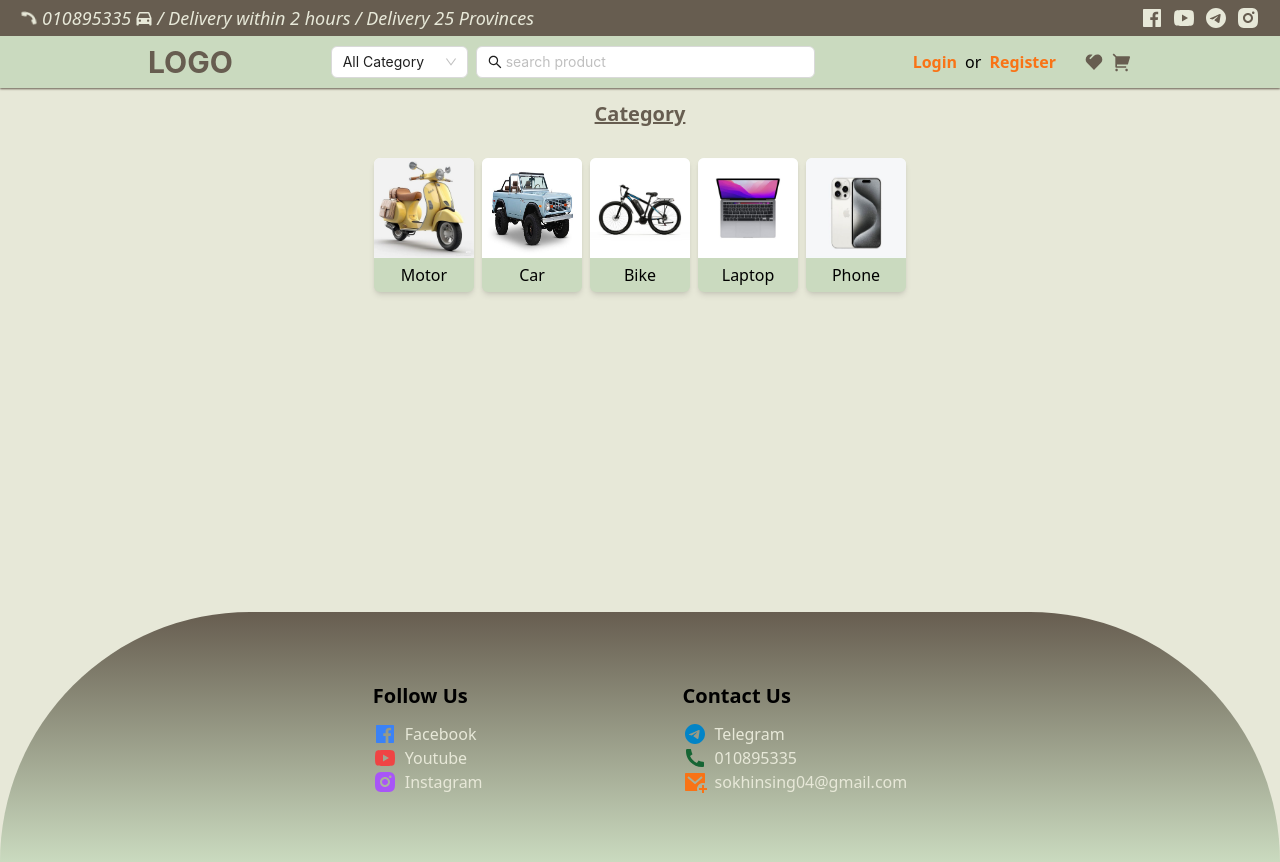
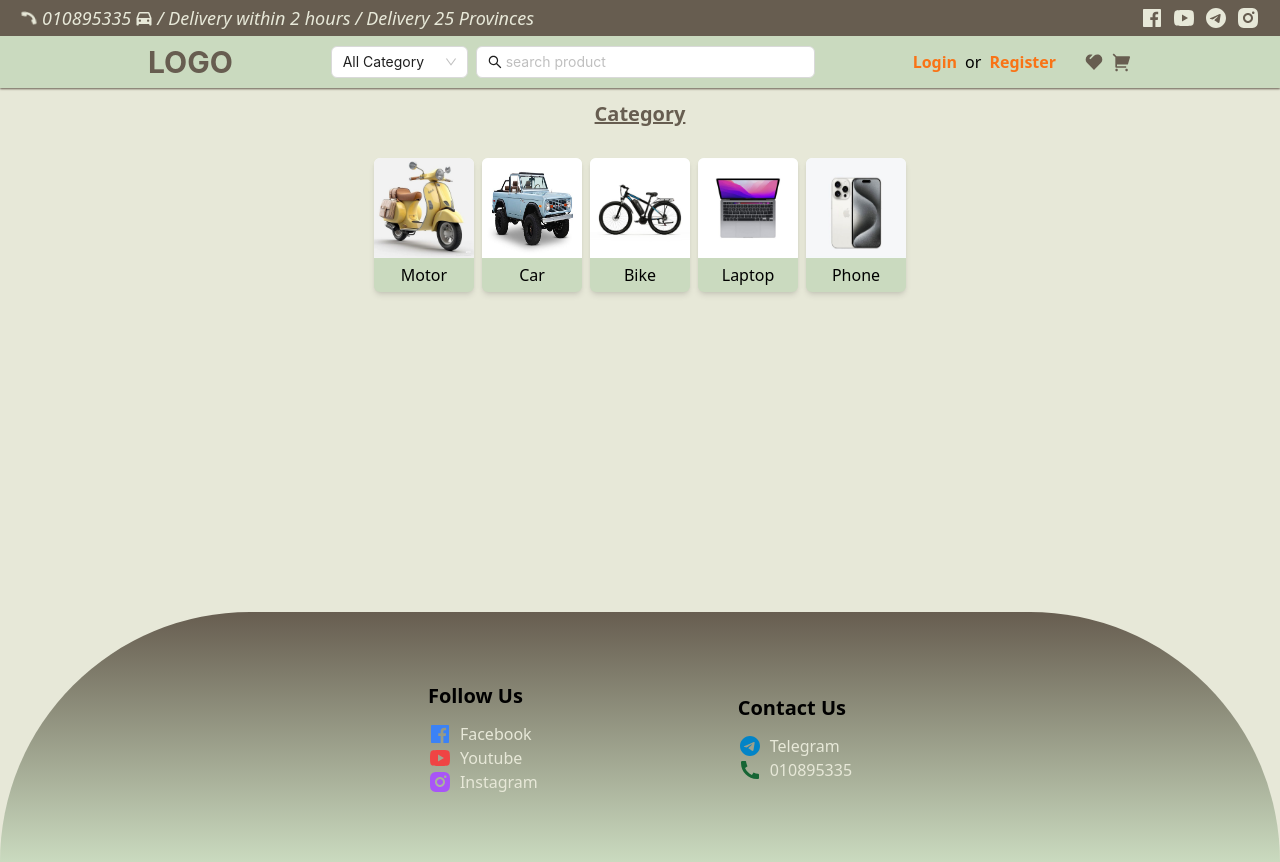
Before and after one commit to sokhin-web/front_end_ecomerce, a React (Vite) app: page /front_end_ecomerce/category in a window 1280 px wide. Built offline with nearby package versions, Linux system fonts and the light colour scheme.

Commit message:
5 commit

```diff
--- a/src/components/Footer.jsx
+++ b/src/components/Footer.jsx
@@ -1,7 +1,6 @@
 import {
   RiFacebookBoxFill,
   RiInstagramFill,
-  RiMailAddFill,
   RiPhoneFill,
   RiTelegramFill,
   RiYoutubeFill,
@@ -9,7 +8,7 @@ import {
 
 function Footer() {
   return (
-    <div className="bg-gradient-to-b from-[#675D50] to-[#CADABF] w-full h-[250px] mt-[300px]  rounded-t-full phone:rounded-t-xl phone:mt[20px] tablet:rounded-t-xl ">
+    <div className="bg-gradient-to-b from-[#675D50] to-[#CADABF] w-full h-[250px] mt-[300px]  rounded-t-full phone:rounded-t-xl phone:mt-0 tablet:rounded-t-xl ">
       <div className="flex flex-row justify-center items-center gap-[200px]  px-10 py-5 phone:px-1   phone:gap-5 phone:justify-evenly">
         <div className="flex flex-col gap-3 mt-[50px]">
           <h1 className="text-xl font-bold">Follow Us</h1>
@@ -28,7 +27,7 @@ function Footer() {
             </div>
           </div>
         </div>
-        <div className="flex flex-col gap-3 mt-[50px]">
+        <div className="flex flex-col  gap-3 mt-[50px]">
           <h1 className="text-xl font-bold">Contact Us</h1>
           <div>
             <div className="flex flex-row gap-2 text-[#E7E8D8]">
@@ -39,12 +38,6 @@ function Footer() {
               <RiPhoneFill className="text-2xl text-green-800 hover:opacity-70 duration-200 cursor-pointer" />
               <p>010895335</p>
             </div>
-            <div className="flex flex-row gap-2 text-[#E7E8D8]">
-              <RiMailAddFill className="text-2xl text-orange-500 hover:opacity-70 duration-200 cursor-pointer" />
-              <p className="phone:text-wrap phone:text-[12px] phone:italic">
-                sokhinsing04@gmail.com
-              </p>
-            </div>
           </div>
         </div>
       </div>
```
